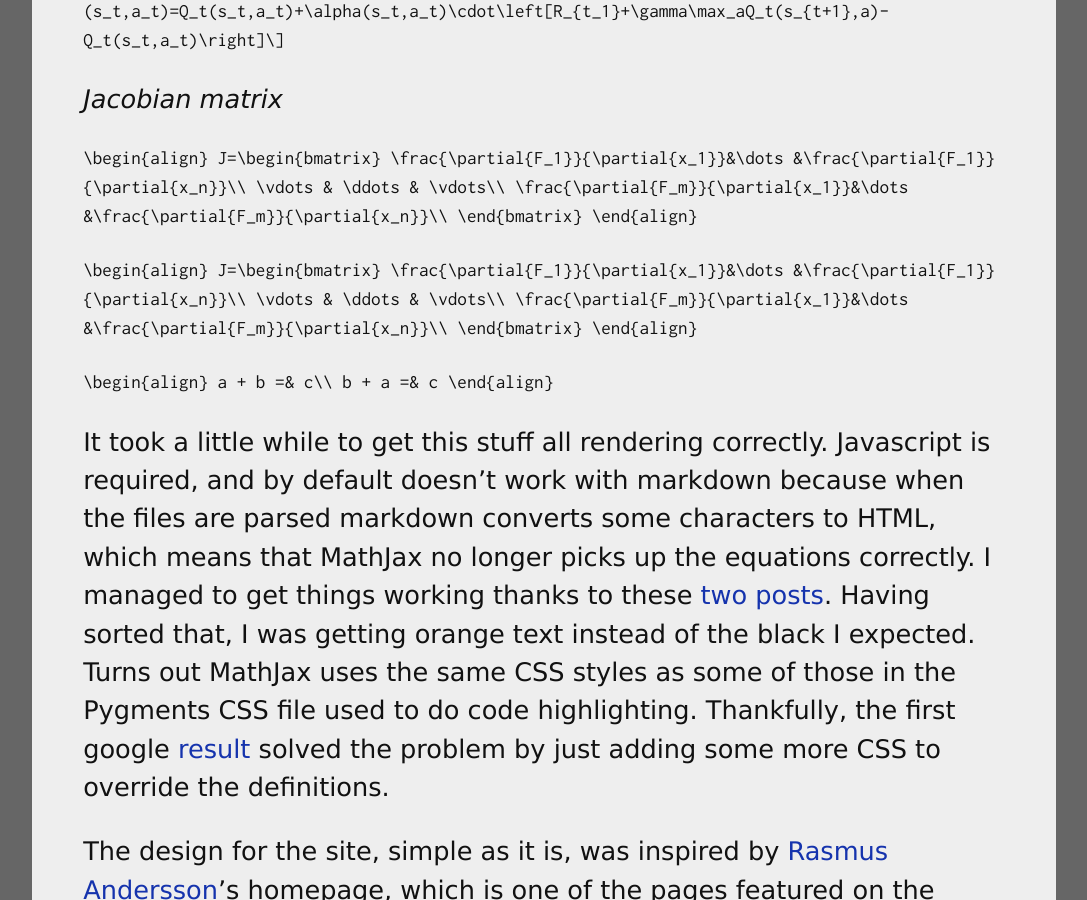
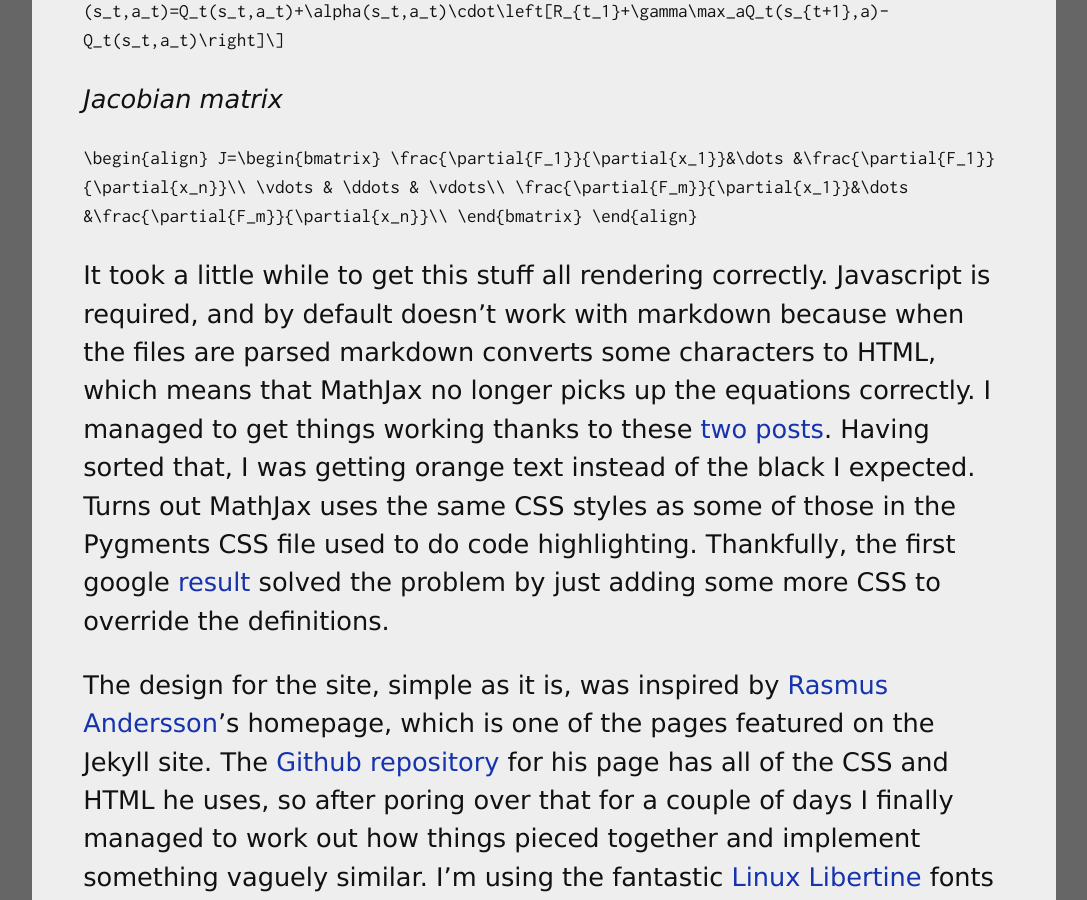
Before and after one commit to heuristicus/heuristicus.github.io, a Jekyll site: the page built from _posts/2013-06-09-welcome.md, in a window 1280 px wide and 900 px high, scrolled down 3018 px. Shown: the whole window, without its empty margins (96-1183 px from the left). Built offline with Jekyll 4.4.1, drawn with Linux system fonts in a browser that asks for light colours; some web fonts are replaced; Markdown is read by kramdown in place of the engine named in the settings.

Commit message:
Rendering for post fixed (maybe)

```diff
--- a/_posts/2013-06-09-welcome.md
+++ b/_posts/2013-06-09-welcome.md
@@ -96,24 +96,11 @@ _Q-learning_
 _Jacobian matrix_
 
 `\begin{align}
-	J=\begin{bmatrix}
-	\frac{\partial{F_1}}{\partial{x_1}}&\dots &\frac{\partial{F_1}}{\partial{x_n}}\\
-	\vdots & \ddots & \vdots\\
-	\frac{\partial{F_m}}{\partial{x_1}}&\dots &\frac{\partial{F_m}}{\partial{x_n}}\\
-	\end{bmatrix}
-\end{align}`
-
-<code>\begin{align}
-	J=\begin{bmatrix}
-	\frac{\partial{F_1}}{\partial{x_1}}&\dots &\frac{\partial{F_1}}{\partial{x_n}}\\
-	\vdots & \ddots & \vdots\\
-	\frac{\partial{F_m}}{\partial{x_1}}&\dots &\frac{\partial{F_m}}{\partial{x_n}}\\
-	\end{bmatrix}
-\end{align}</code>
-
-`\begin{align}
-	a + b =& c\\
-	b + a =& c
+J=\begin{bmatrix}
+\frac{\partial{F_1}}{\partial{x_1}}&\dots &\frac{\partial{F_1}}{\partial{x_n}}\\
+\vdots & \ddots & \vdots\\
+\frac{\partial{F_m}}{\partial{x_1}}&\dots &\frac{\partial{F_m}}{\partial{x_n}}\\
+\end{bmatrix}
 \end{align}`
 
 It took a little while to get this stuff all rendering correctly. Javascript is
```
